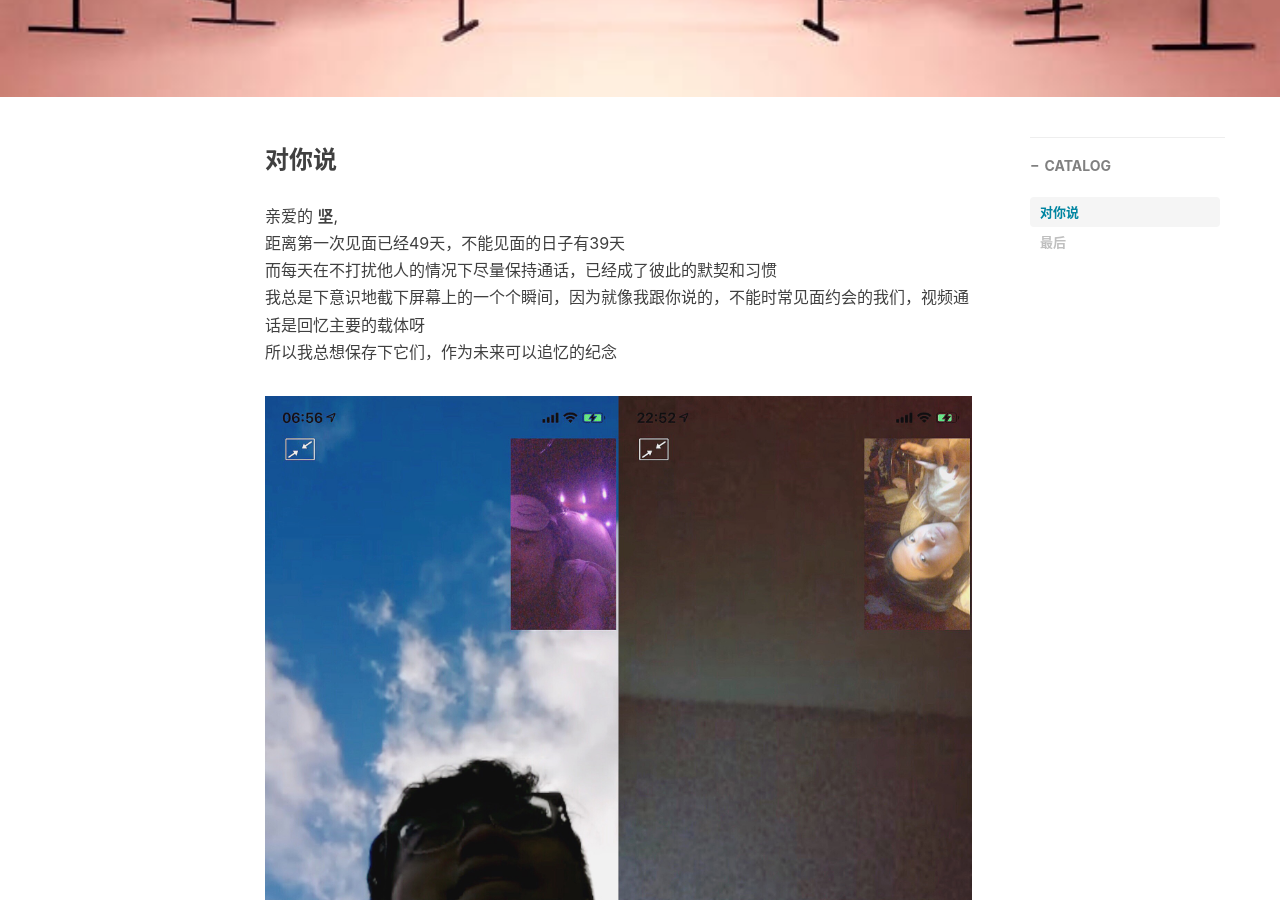
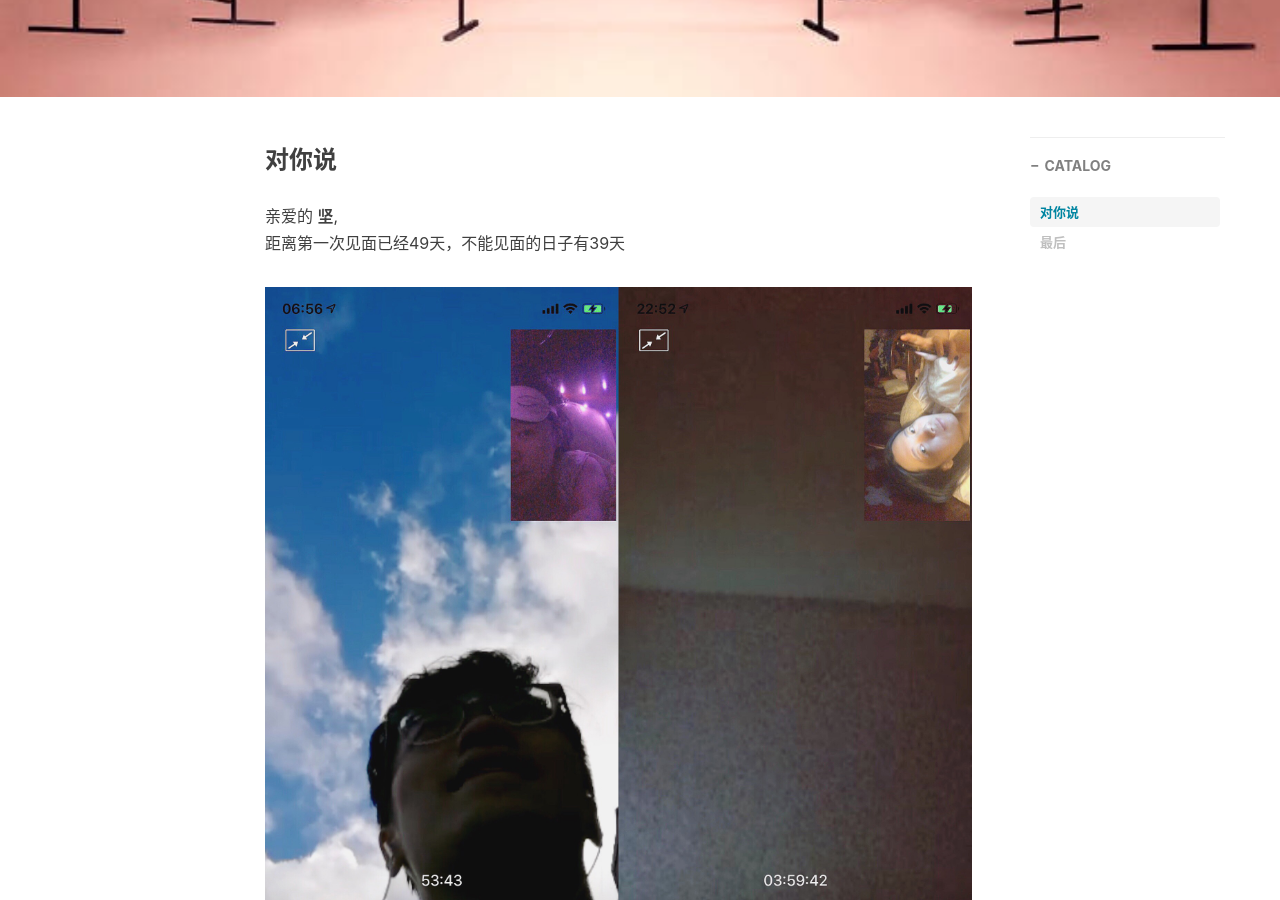
Before and after one commit to project106/project106.github.io, a Jekyll site: the page built from _posts/2019-02-18-For_you.md, in a window 1280 px wide and 900 px high, scrolled down 426 px. Built offline with Jekyll 4.4.1, drawn with Linux system fonts in a browser that asks for light colours; nearby versions of some CDN libraries; comment, search, counter and statistics services are not loaded.

Commit message:
Update 2019-02-18-For_you.md

```diff
--- a/_posts/2019-02-18-For_you.md
+++ b/_posts/2019-02-18-For_you.md
@@ -15,9 +15,6 @@ tags:
 
 亲爱的 **坚**,<br>
 距离第一次见面已经49天，不能见面的日子有39天<br>
-而每天在不打扰他人的情况下尽量保持通话，已经成了彼此的默契和习惯<br>
-我总是下意识地截下屏幕上的一个个瞬间，因为就像我跟你说的，不能时常见面约会的我们，视频通话是回忆主要的载体呀<br>
-所以我总想保存下它们，作为未来可以追忆的纪念<br>
 
   ![](https://raw.githubusercontent.com/project106/project106.github.io/master/img/微信图片_20190218105427.jpg)
 
```
